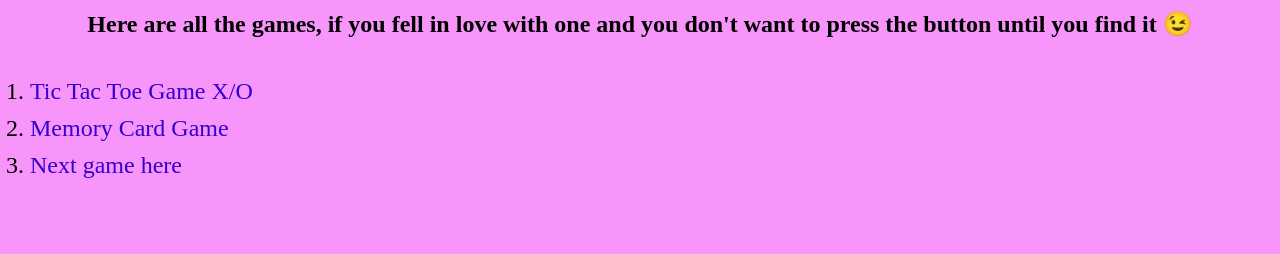
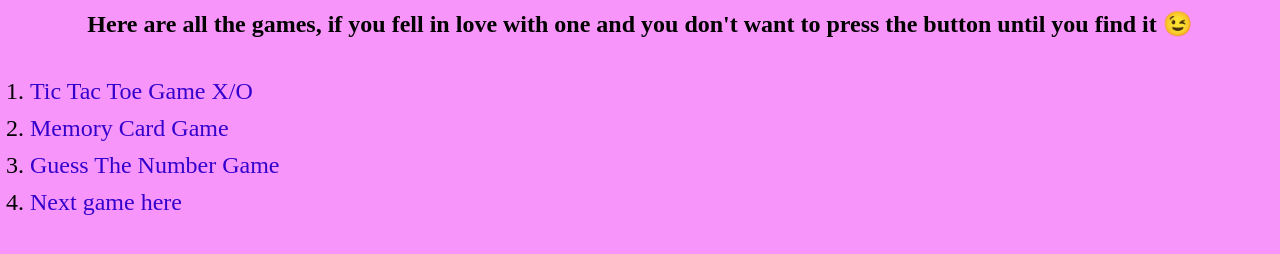
Before and after one commit to GeorgiaTheologou/Bored-Button-Website, a plain HTML site: page ListOfGames.html in a window 1280 px wide. Shown: the part 60-314 px from the top of the page. Drawn offline with Linux system fonts and the light colour scheme.

Commit message:
Fix a link in the list of games tab

```diff
--- a/ListOfGames.html
+++ b/ListOfGames.html
@@ -36,6 +36,7 @@
           <ol>
             <li><a href="TicTacToeGame.html">Tic Tac Toe Game X/O</a></li>
             <li><a href="MemoryGame.html">Memory Card Game</a></li>
+            <li><a href="GuessTheNumberGame.html">Guess The Number Game</a></li>
             <li><a href="#">Next game here</a></li>
           </ol>
         </div>
```
